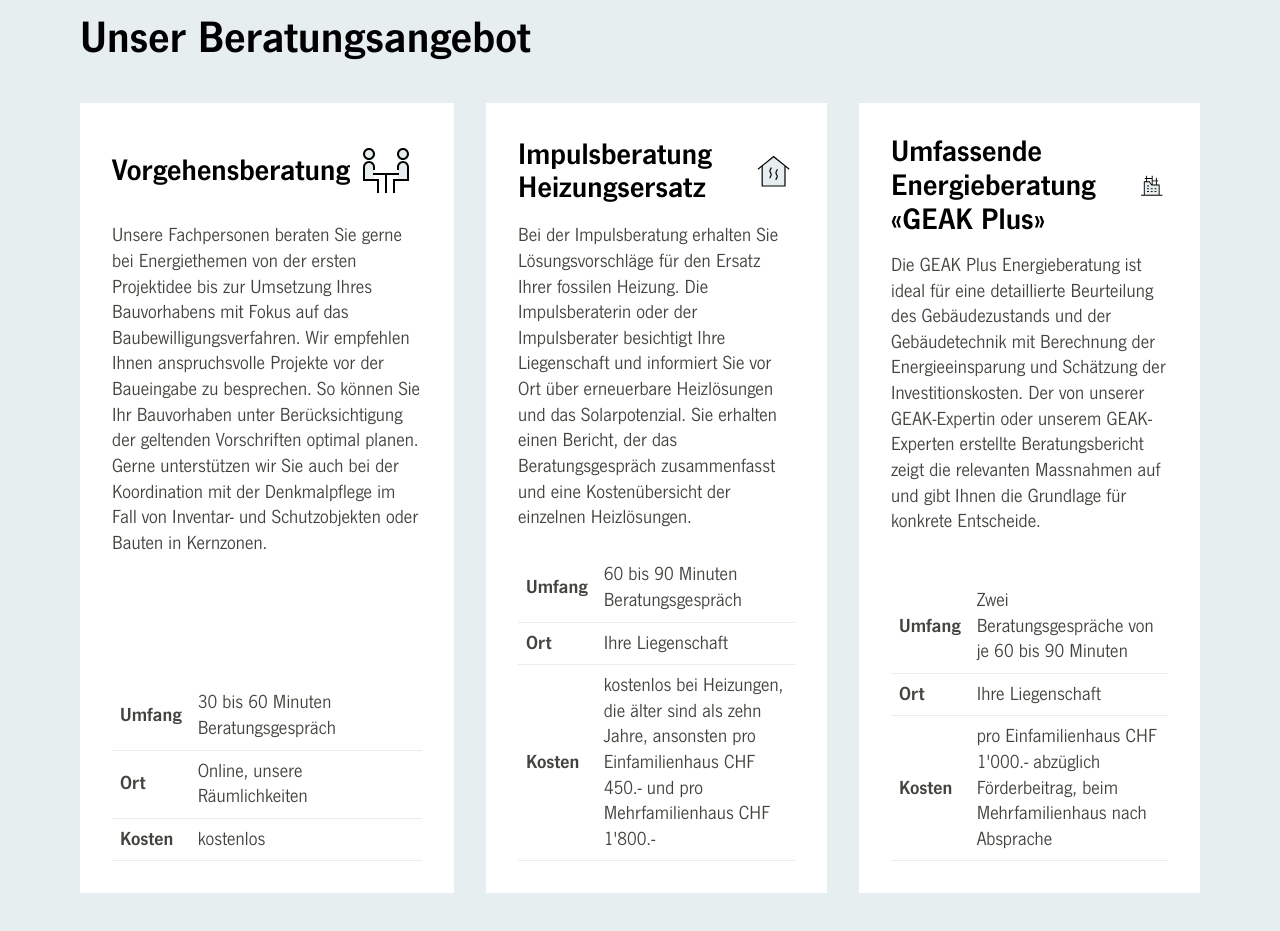
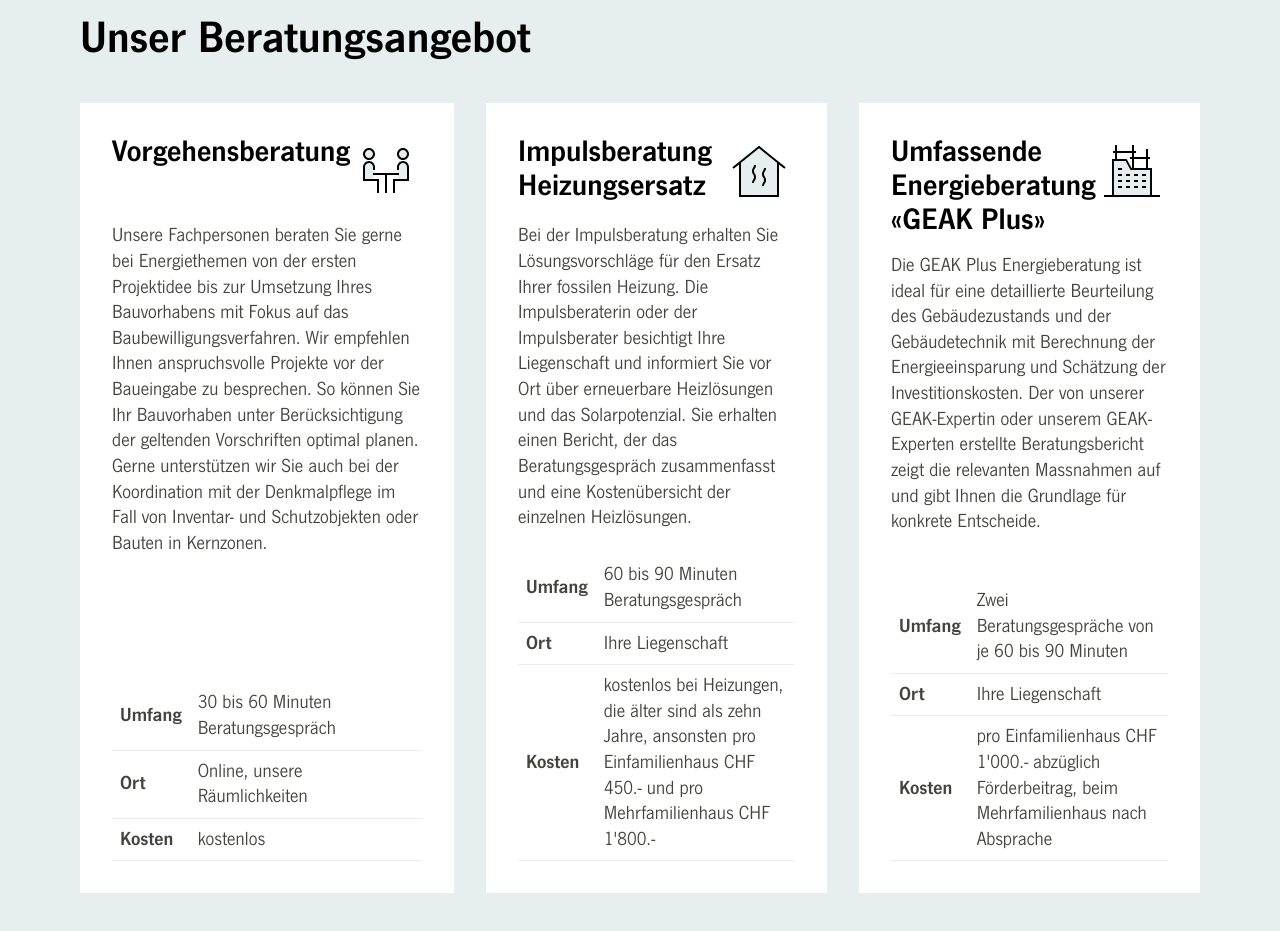
Before and after one commit to Geoinformation-Winterthur/energieportal-winterthur-main, a Next.js app: page /unser-beratungsangebot in a window 1280 px wide. Shown: the part 1340-2271 px from the top of the page. Built offline with nearby package versions, Linux system fonts and the light colour scheme.

Commit message:
Fix icon size in service tile

```diff
--- a/src/components/features/service-tiles/service-tile.module.scss
+++ b/src/components/features/service-tiles/service-tile.module.scss
@@ -16,9 +16,9 @@
 }
 
 .service-tile__header {
-  display: flex;
+  display: grid;
   justify-content: space-between;
-  align-items: center;
+  grid-template-columns: auto max-content;
   margin-bottom: var(--spacing-4);
 }
 
```
Also changed, not shown: src/components/common/icon/assets/refurbishment.svg.
